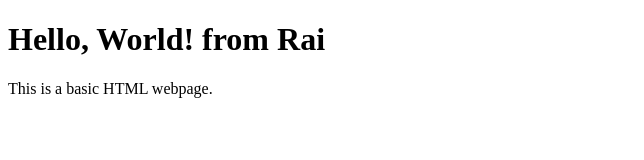
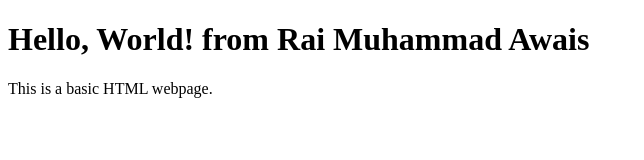
Before and after one commit to raaaaaaai/jenkins-test, a plain HTML site: page index.html in a window 1280 px wide. Shown: the whole page, without its empty margins (0-644 px from the left). Drawn offline with Linux system fonts and the light colour scheme.

Commit message:
Update index.html

```diff
--- a/index.html
+++ b/index.html
@@ -4,7 +4,7 @@
     <title>Hello World</title>
 </head>
 <body>
-    <h1>Hello, World! from Rai</h1>
+    <h1>Hello, World! from Rai Muhammad Awais</h1>
     <p>This is a basic HTML webpage.</p>
 </body>
 </html>
```
